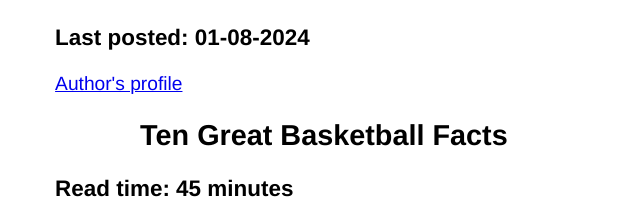
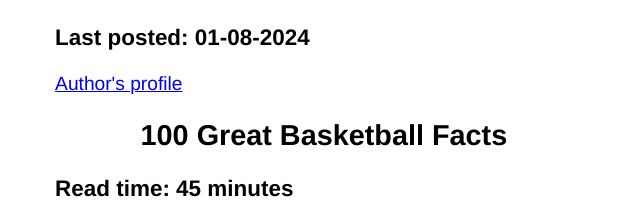
Before and after one commit to ASA3074/asa3074.github.io, a plain HTML site: page index.html in a window 1280 px wide. Shown: the part 2748-2969 px from the top of the page, 172-812 px from the left. Drawn offline with Linux system fonts and the light colour scheme; no server answers.

Commit message:
Update index.html

```diff
--- a/index.html
+++ b/index.html
@@ -69,7 +69,7 @@
                 <article>
                     <header>
                         <!--article goes here -->
-                        <h2>Ten Great Basketball Facts</h2>
+                        <h2>100 Great Basketball Facts</h2>
                         <h3>Read time: 45 minutes<h3>
                     </header>
                     <main>
```
